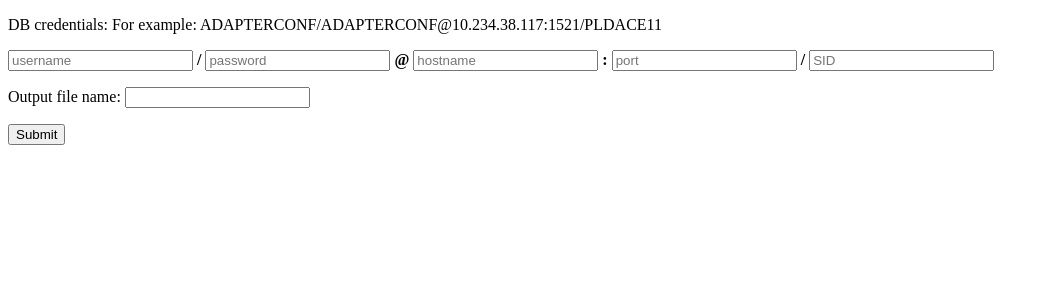
After one commit to daphneg2/Flask, a Flask app: page /sync_process_ids/ in a window 1280 px wide. The commit adds this page. Shown: the top 300 px of the page, without its empty margins (0-1049 px from the left). Run offline with Flask 2, Linux system fonts and the light colour scheme.

Commit message:
added new tool - sync process ids

```diff
--- a/app.py
+++ b/app.py
@@ -3,6 +3,7 @@ from flask import *
 import cx_Oracle
 import transformation_count
 import sync_diffs
+import sync_process_ids
 
 app = Flask(__name__)
 IS_DEV = app.env == 'development'
@@ -31,6 +32,15 @@ def sync_ids():
     return render_template('sync_ids.html')
 
 
+@app.route('/sync_process_ids/',  methods=['GET', 'POST'])
+def process_ids():
+    if request.method == 'POST':
+        output_file = sync_process_ids.start()
+        path = os.path.abspath(output_file)
+        return send_file(path)
+    return render_template('sync_process_ids.html')
+
+
 if __name__ == '__main__':
     # this establishes the initial client
     cx_Oracle.init_oracle_client(lib_dir='C:\\Users\\DAPHNEG\\instantclient\\instantclient_21_3')
--- /dev/null
+++ b/templates/sync_process_ids.html
@@ -0,0 +1,21 @@
+<!DOCTYPE html>
+<html lang="en" xmlns="http://www.w3.org/1999/html">
+<head>
+    <meta charset="UTF-8">
+    <meta name="viewport" content="width=device-width, initial-scale=1.0">
+    <meta http-equiv="X-UA-Compatible" content="ie=edge">
+    <title>Document</title>
+</head>
+<body>
+<form method="POST" action="/sync_process_ids">
+    <p>DB credentials: For example: ADAPTERCONF/ADAPTERCONF@10.234.38.117:1521/PLDACE11</p>
+    <input type="text" name="username" placeholder="username" required/> <b> / </b>
+    <input type="text" name="password" placeholder="password" required/> <b> @ </b>
+    <input type="text" name="hostname" placeholder="hostname" required/> <b> : </b>
+    <input type="text" name="port" placeholder="port" required/> <b> / </b>
+    <input type="text" name="SID" placeholder="SID" required/>
+    <p>Output file name: <input type="text" name="output_file" required/></p>
+    <button type="submit" value="submit">Submit</button>
+</form>
+</body>
+</html>
```
Also changed, not shown: sync_process_ids.py (added, +41 -0 lines), templates/home_page.html (+6 -1 lines).
